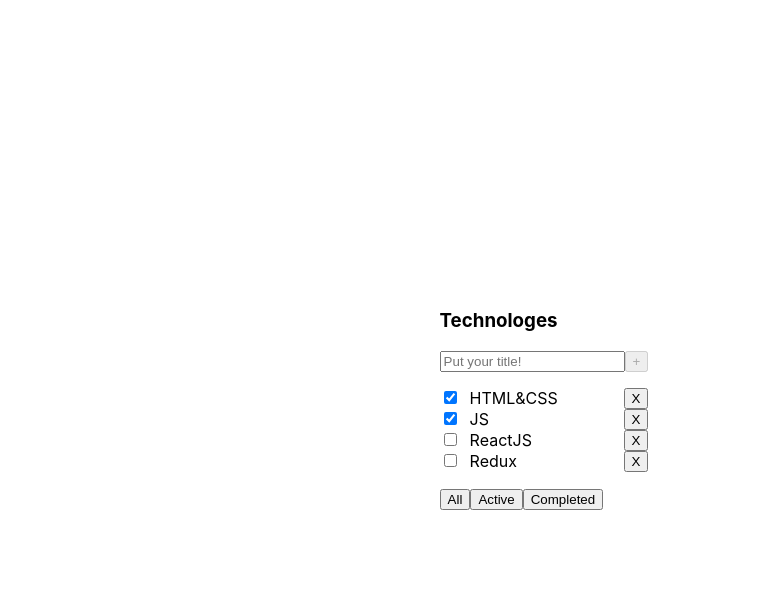
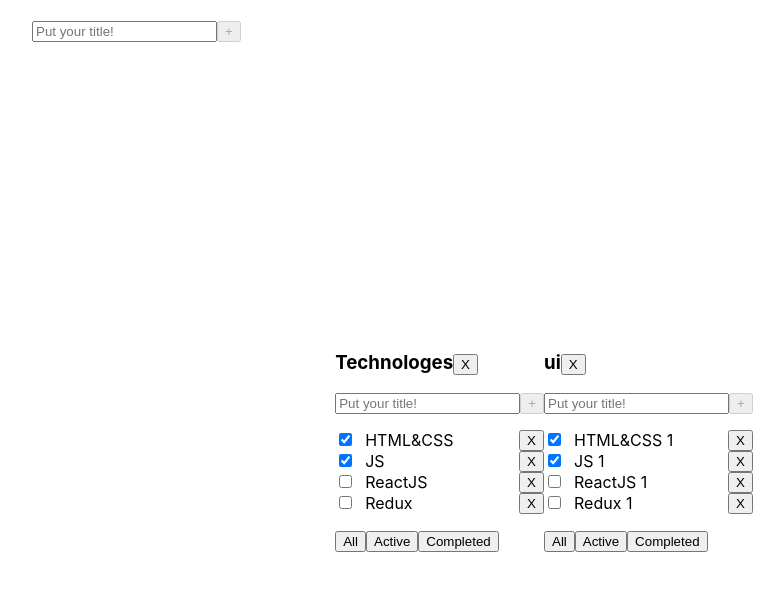
Before and after one commit to tabolo1000/todolists, a React (Create React App) app: page / in a window 1280 px wide. Shown: the top 590 px of the page, without its empty margins (96-880 px from the left). Built offline with nearby package versions, Linux system fonts and the light colour scheme.

Commit message:
handler input error

```diff
--- a/src/App.tsx
+++ b/src/App.tsx
@@ -5,6 +5,7 @@ import { Todolist } from "./components/todolist/Todolist";
 import { TaskType } from './types/Task';
 import { FilterType } from './types/todolist';
 import styled from 'styled-components';
+import { TitleInput } from './components/titleInput/TitleInput';
 
 
 type TasksType = {
@@ -17,7 +18,8 @@ type TodolistType = {
     filter: FilterType
 }
 
-let todolistId = v1()
+let todolistId = v1();
+let todolistId2 = v1()
 
 const initialTasks: TasksType = {
     [todolistId]: [
@@ -26,12 +28,19 @@ const initialTasks: TasksType = {
         { id: v1(), title: 'ReactJS', isDone: false },
         { id: v1(), title: 'Redux', isDone: false },
     ],
+    [todolistId2]: [
+        { id: v1(), title: 'HTML&CSS 1', isDone: true },
+        { id: v1(), title: 'JS 1', isDone: true },
+        { id: v1(), title: 'ReactJS 1', isDone: false },
+        { id: v1(), title: 'Redux 1', isDone: false },
+    ],
 
 }
 
 
 const initialTodolists: Array<TodolistType> = [
-    { id: todolistId, title: "Technologes", filter: "All" }
+    { id: todolistId, title: "Technologes", filter: "All" },
+    { id: todolistId2, title: "ui", filter: "All" }
 ]
 
 
@@ -40,7 +49,7 @@ function App() {
     const [tasks, setTasks] = useState<TasksType>(initialTasks)
     const date: Date = new Date();
 
-    function changeFilter(todolistsId: string, filter: FilterType) {
+    function changeFilter(todolistId: string, filter: FilterType) {
         setTodolist(todolists.map((el: TodolistType) => {
             return (el.id === todolistId) ? { ...el, filter } : el
         }))
@@ -57,6 +66,29 @@ function App() {
         })
     }
 
+    /* todolists method */
+    const removeTodolist = (todolistId: string) => {
+        setTodolist(todolists.filter((el: TodolistType) => (el.id !== todolistId)
+        ))
+    }
+    const createTodolist = (title: string) => {
+        const id = v1();
+        setTodolist([
+            ...todolists,
+            {
+                id,
+                title,
+                filter: 'All'
+            }
+        ])
+        setTasks({
+            ...tasks,
+            [id]: [],
+        })
+
+    }
+
+    /* task method */
     const removeTask = (todolistId: string, taskId: string) => {
         setTasks({
             ...tasks,
@@ -87,6 +119,7 @@ function App() {
     const listTodolists = todolists.map(el => {
         return (
             <Todolist
+                key={el.id}
                 id={el.id}
                 title={el.title}
                 filter={el.filter}
@@ -98,18 +131,28 @@ function App() {
                 removeTask={removeTask}
                 changeStatus={changeStatus}
                 changeTitleTask={changeTitleTask}
+                removeTodolist={removeTodolist}
             />
         )
     })
 
     return (
         <MainApp>
-            {listTodolists}
+            <TitleInput onClick={createTodolist}></TitleInput>
+            <Board>
+                {listTodolists}
+            </Board>
         </MainApp>
     )
 }
 
+
 const MainApp = styled.div`
+    width: 80%;
+    padding: 20px;
+    margin: 0 auto;
+`
+const Board = styled.div`
     height: 100vh;
     display: flex;
     justify-content: center;
--- a/src/components/titleInput/TitleInput.tsx
+++ b/src/components/titleInput/TitleInput.tsx
@@ -1,30 +1,32 @@
 import { ChangeEvent, FC, useState, KeyboardEvent } from "react"
 
 type TitleInputProps = {
-    onAddTaskInput: (title: string) => void;
+    onClick: (title: string) => void;
 }
 
 export const TitleInput: FC<TitleInputProps> = ({
-    onAddTaskInput,
+    onClick,
 }) => {
     const [title, setTitle] = useState<string>('')
+    const [error, setError] = useState<string | null>(null)
 
     const handlerTypingTitle = (e: ChangeEvent<HTMLInputElement>) => {
-        if(e.target.value){
-            setTitle(e.target.value)
-        }
-
-
+        setError("")
+        setTitle(e.target.value)
     }
     const onClickHandler = () => {
-        if (title.trim()) {
+        const correctTitle = title.trim()
+        if (!correctTitle) {
+            setError("Your title have only spaces!")
+        }
+        if (correctTitle) {
             setTitle("");
-            onAddTaskInput(title)
+            onClick(title)
         }
     }
 
     const onKeyHandler = (e: KeyboardEvent<HTMLInputElement>) => {
-        if(e.key === "Enter"){
+        if (e.key === "Enter") {
             onClickHandler()
         }
 
@@ -33,15 +35,22 @@ export const TitleInput: FC<TitleInputProps> = ({
     return (
         <div>
             <input
+                autoFocus={false}
                 placeholder="Put your title!"
                 onChange={(e) => handlerTypingTitle(e)}
                 onKeyDown={e => onKeyHandler(e)}
                 value={title}
-                type="text" />
+                type="text"
+                style={error ? { border: "2px solid red" } : {}}
+            />
             <button
                 disabled={!title}
                 onClick={onClickHandler}
             >+</button>
+            <div>
+                {(error && <span style={{ color: "red" }}>{error}</span>)}
+            </div>
+
         </div>
     )
 }
--- a/src/components/todolist/Todolist.tsx
+++ b/src/components/todolist/Todolist.tsx
@@ -22,7 +22,8 @@ export const Todolist: FC<TodolistProps> = ({
   changeFilter,
   removeTask,
   changeStatus,
-  changeTitleTask
+  changeTitleTask,
+  removeTodolist,
 }) => {
   switch (filter) {
     case (filterValue.active): {
@@ -56,17 +57,25 @@ export const Todolist: FC<TodolistProps> = ({
 
   /* ----handlers----- */
 
-  const onClickFilter = (filter: FilterType) => {
+  const onClickFilter = (id: string, filter: FilterType) => {
     changeFilter(id, filter)
   }
   const onAddTaskInput = (title: string) => {
     addTask(id, title)
   }
 
+  const removeTodolistHandler = (todolistId: string) => {
+    removeTodolist(id)
+  }
+
   return (
     <div>
-      <h3>{title}</h3>
-      <TitleInput onAddTaskInput={onAddTaskInput} />
+      <div>
+        <h3 style={{ display: "inline-block" }}>{title}</h3>
+        <button onClick={removeTodolistHandler.bind({}, id)}>X</button>
+      </div>
+
+      <TitleInput onClick={onAddTaskInput} />
       {
         (taskList.length)
           ? <UnorderedList>{taskList}</UnorderedList>
@@ -77,15 +86,15 @@ export const Todolist: FC<TodolistProps> = ({
       }
       <div>
         <Button
-          onClick={onClickFilter}
+          onClick={() => onClickFilter(id, filterValue.all)}
           title={filterValue.all}
         />
         <Button
-          onClick={onClickFilter}
+          onClick={() => onClickFilter(id, filterValue.active)}
           title={filterValue.active}
         />
         <Button
-          onClick={onClickFilter}
+          onClick={() => onClickFilter(id, filterValue.completed)}
           title={filterValue.completed}
         />
       </div>
--- a/src/types/todolist.d.ts
+++ b/src/types/todolist.d.ts
@@ -11,6 +11,9 @@ export type TodolistProps = {
     tasks: TaskType[];
     date?: Date;
 
+
+    removeTodolist: (todolistId: string) => void;
+
     addTask: (todolistId: string, title: string) => void;
     changeFilter: (todolistId: string, filter: FilterType) => void;
     removeTask: (todolistId: string, taskId: string) => void;
```
Also changed, not shown: src/components/task/Task.tsx (+5 -8 lines), src/types/Task.d.ts (+8 -0 lines).
